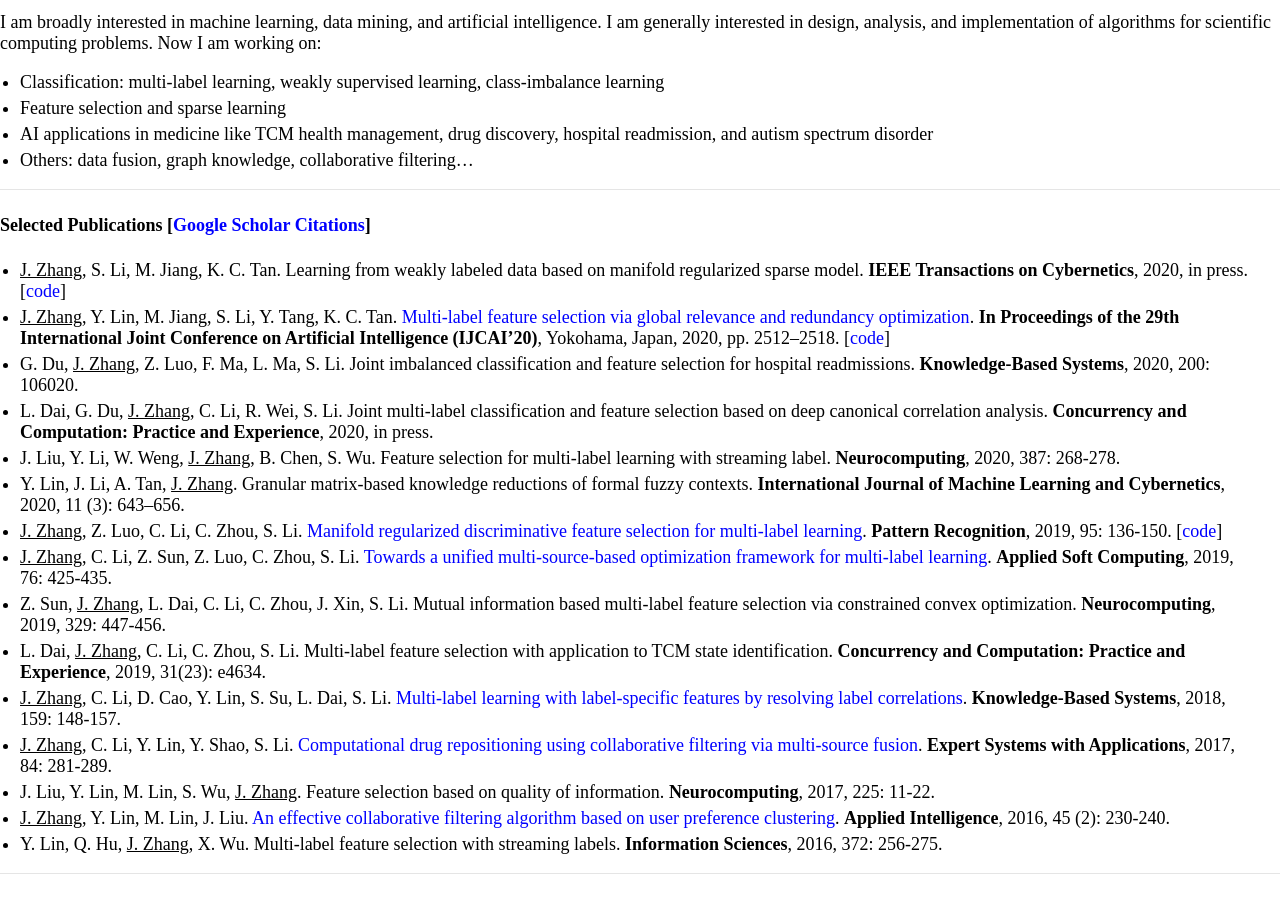
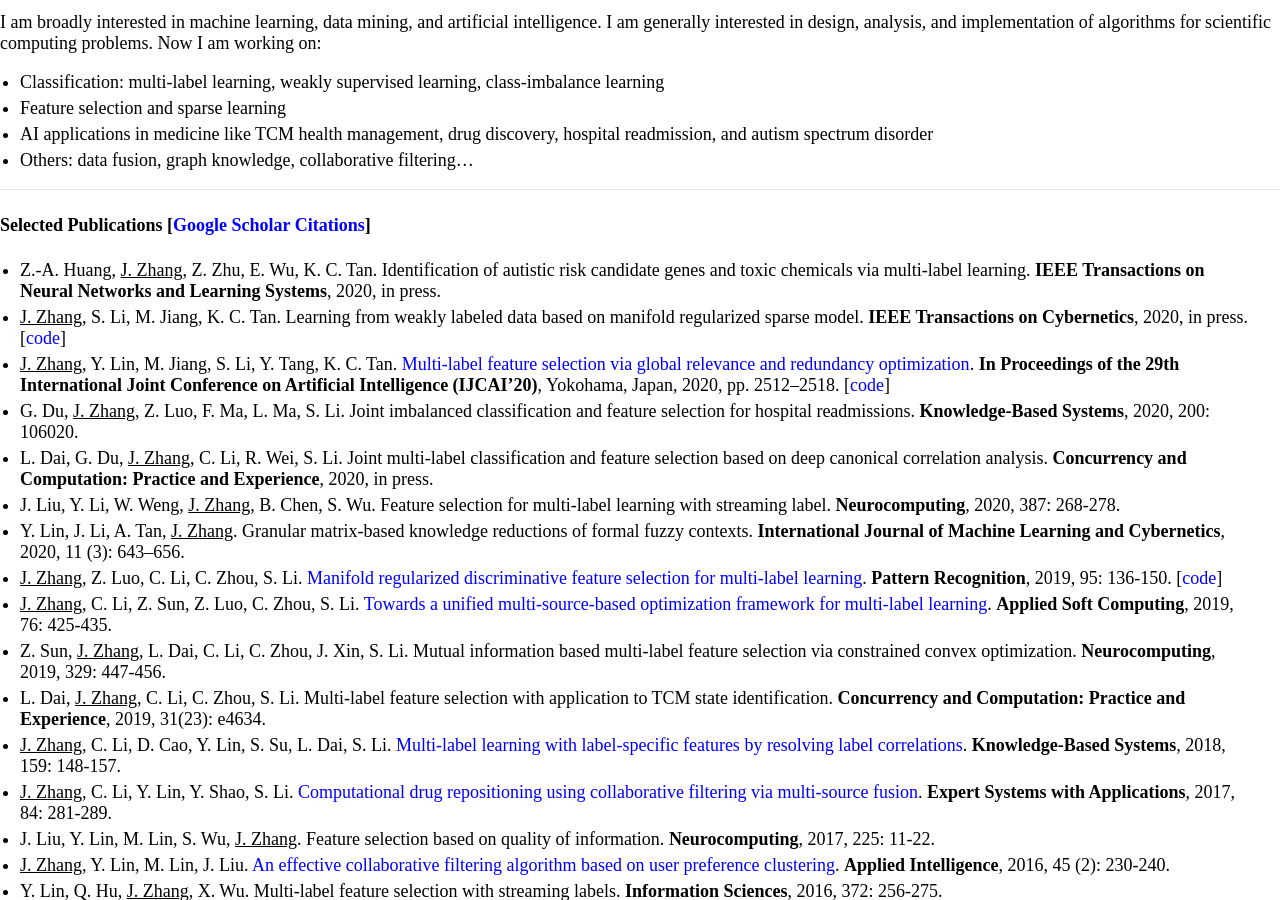
Before and after one commit to jiazhang-ml/jiazhang-ml.github.io, a Jekyll site: the page built from index.md, in a window 1280 px wide and 900 px high, scrolled down 326 px. Built offline with Jekyll 4.4.1, drawn with Linux system fonts in a browser that asks for light colours.

Commit message:
Update index.md

```diff
--- a/index.md
+++ b/index.md
@@ -25,6 +25,7 @@ I am broadly interested in machine learning, data mining, and artificial intelli
 ---
 
 #### Selected Publications [[Google Scholar Citations](https://scholar.google.com/citations?user=yBaTk-gAAAAJ&hl=en)]
+* Z.-A. Huang, <u>J. Zhang</u>, Z. Zhu, E. Wu, K. C. Tan. Identification of autistic risk candidate genes and toxic chemicals via multi-label learning. **IEEE Transactions on Neural Networks and Learning Systems**, 2020, in press.
 * <u>J. Zhang</u>, S. Li, M. Jiang, K. C. Tan. Learning from weakly labeled data based on manifold regularized sparse model. **IEEE Transactions on Cybernetics**, 2020, in press. [[code](MSWL-master.zip)]
 * <u>J. Zhang</u>, Y. Lin, M. Jiang, S. Li, Y. Tang, K. C. Tan. [Multi-label feature selection via global relevance and redundancy optimization](0348.pdf). **In Proceedings of the 29th International Joint Conference on Artificial Intelligence (IJCAI’20)**, Yokohama, Japan, 2020, pp. 2512–2518. [[code](GRRO-master.zip)]
 * G. Du, <u>J. Zhang</u>, Z. Luo, F. Ma, L. Ma, S. Li. Joint imbalanced classification and feature selection for hospital readmissions. **Knowledge-Based Systems**, 2020, 200: 106020.
```
